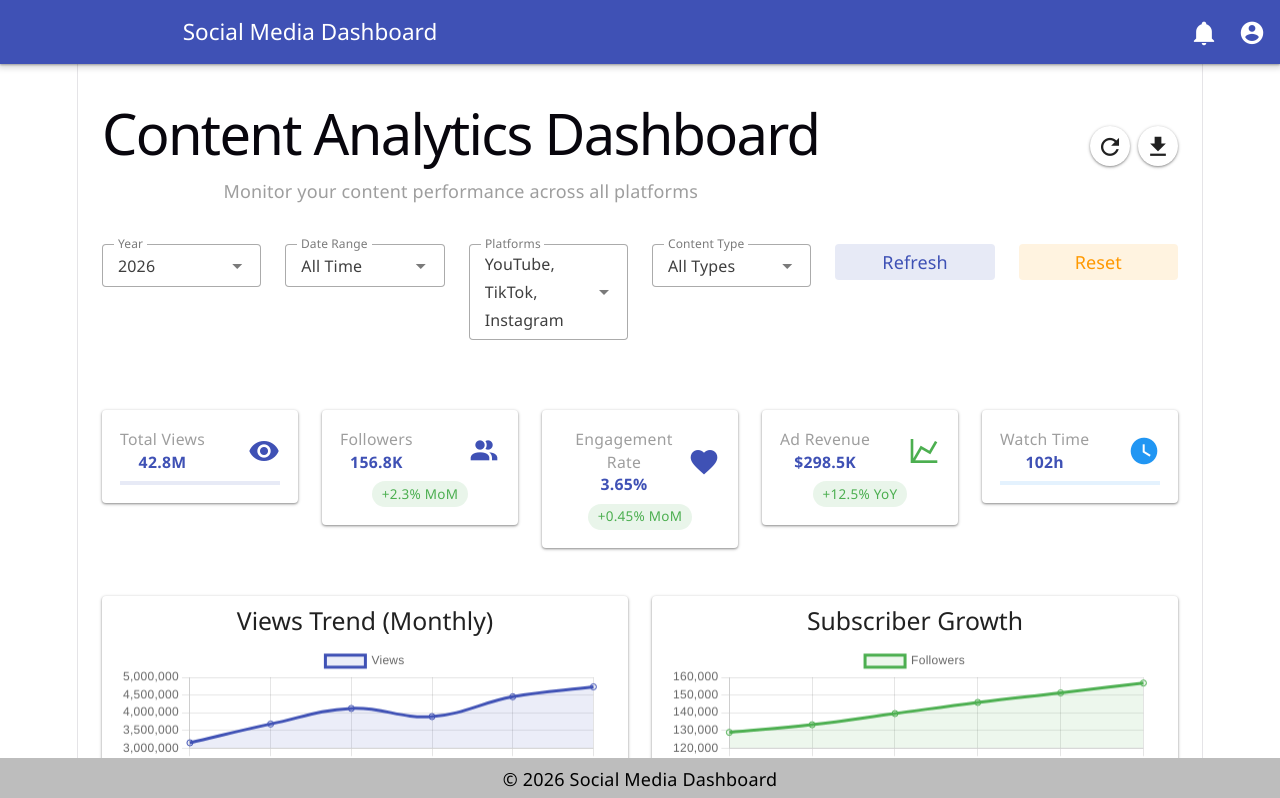
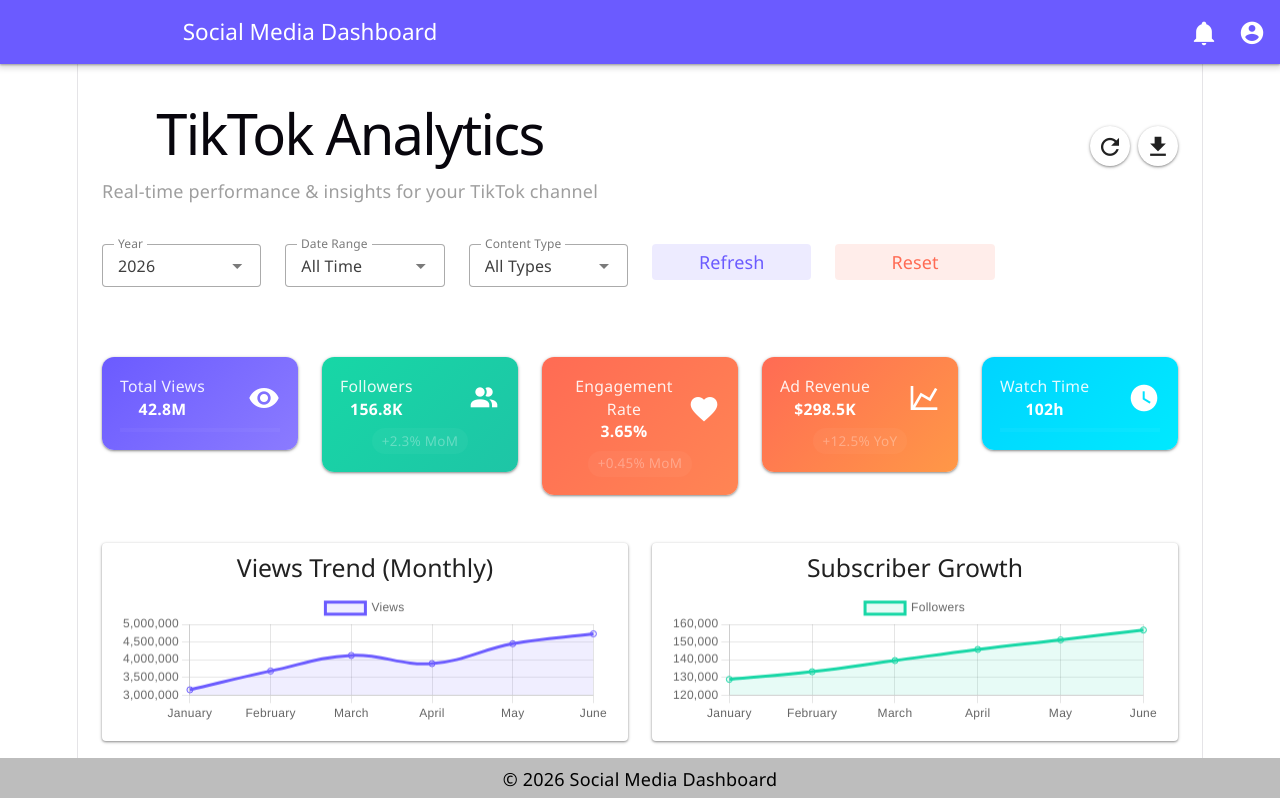
Before and after one commit to lauren-san/case-study-P301, a Vue app: page / in a window 1280 px wide. Shown: the top 798 px of the page. Built offline with nearby package versions, Linux system fonts and the light colour scheme.

Commit message:
Changed color styles

```diff
--- a/src/main.ts
+++ b/src/main.ts
@@ -29,11 +29,12 @@
     themes: {
       light: {
         colors: {
-          primary: '#3f51b5',
-          secondary: '#FF9800',
-          success: '#4CAF50',
-          warning: '#FFC107',
-          error: '#F44336'
+          primary: '#6B5BFF',
+          secondary: '#FF6B54',
+          success: '#17D7A6',
+          warning: '#FFA500',
+          error: '#FF4757',
+          info: '#00D4FF'
         }
       }
     }
--- a/src/style.css
+++ b/src/style.css
@@ -299,3 +299,34 @@
     border-right-color: var(--border);
   }
 }
+
+/* Gradient Card Styles */
+.gradient-card {
+  background-attachment: fixed;
+  transition: transform 0.2s ease, box-shadow 0.2s ease;
+}
+
+.gradient-card:hover {
+  transform: translateY(-2px);
+  box-shadow: 0 8px 24px rgba(0, 0, 0, 0.15);
+}
+
+.gradient-purple {
+  background: linear-gradient(135deg, #6B5BFF 0%, #8B7BFF 100%);
+}
+
+.gradient-teal {
+  background: linear-gradient(135deg, #17D7A6 0%, #1EC5A6 100%);
+}
+
+.gradient-orange {
+  background: linear-gradient(135deg, #FF6B54 0%, #FF8554 100%);
+}
+
+.gradient-coral {
+  background: linear-gradient(135deg, #FF6B54 0%, #FF9847 100%);
+}
+
+.gradient-cyan {
+  background: linear-gradient(135deg, #00D4FF 0%, #00E9FF 100%);
+}
--- a/src/views/Home.vue
+++ b/src/views/Home.vue
@@ -5,8 +5,8 @@
       <v-col cols="12">
         <div class="d-flex align-center justify-space-between">
           <div>
-            <h1 class="text-h6 font-weight-bold">Content Analytics Dashboard</h1>
-            <p class="text-caption text-grey mt-1">Monitor your content performance across all platforms</p>
+            <h1 class="text-h6 font-weight-bold">TikTok Analytics</h1>
+            <p class="text-caption text-grey mt-1">Real-time performance & insights for your TikTok channel</p>
           </div>
           <div class="d-flex gap-2">
             <v-btn @click="refreshData" icon size="small">
@@ -44,19 +44,7 @@
           @update:modelValue="applyFilters"
         ></v-select>
       </v-col>
-      <v-col cols="12" sm="6" md="2">
-        <v-select
-          v-model="selectedPlatforms"
-          :items="platformOptions"
-          item-title="title"
-          item-value="value"
-          label="Platforms"
-          variant="outlined"
-          multiple
-          density="compact"
-          @update:modelValue="applyFilters"
-        ></v-select>
-      </v-col>
+
       <v-col cols="12" sm="6" md="2">
         <v-select
           v-model="selectedContentType"
@@ -80,76 +68,76 @@
     <!-- KPI Cards Row -->
     <v-row class="mb-6" style="flex-wrap: nowrap;">
       <v-col cols="12" sm="6" md="2.4" style="flex: 1; min-width: 0;">
-        <v-card elevation="1">
+        <v-card elevation="1" class="gradient-card gradient-purple" style="border-radius: 12px; color: white;">
           <v-card-text>
             <div class="d-flex align-center justify-space-between">
               <div>
-                <p class="text-subtitle2 text-grey">Total Views</p>
-                <p class="text-h5 font-weight-bold" style="color: #3f51b5">{{ formatNumber(metrics.totalViews) }}</p>
+                <p class="text-subtitle2" style="opacity: 0.9;">Total Views</p>
+                <p class="text-h5 font-weight-bold">{{ formatNumber(metrics.totalViews) }}</p>
               </div>
-              <v-icon size="32" color="primary">mdi-eye</v-icon>
+              <v-icon size="32" color="white">mdi-eye</v-icon>
             </div>
-            <v-progress-linear :value="85" color="primary" class="mt-2" height="4"></v-progress-linear>
+            <v-progress-linear :value="85" color="rgba(255,255,255,0.3)" class="mt-2" height="4"></v-progress-linear>
           </v-card-text>
         </v-card>
       </v-col>
 
       <v-col cols="12" sm="6" md="2.4" style="flex: 1; min-width: 0;">
-        <v-card elevation="1">
+        <v-card elevation="1" class="gradient-card gradient-teal" style="border-radius: 12px; color: white;">
           <v-card-text>
             <div class="d-flex align-center justify-space-between">
               <div>
-                <p class="text-subtitle2 text-grey">Followers</p>
-                <p class="text-h5 font-weight-bold" style="color: #3f51b5">{{ formatNumber(metrics.totalFollowers) }}</p>
+                <p class="text-subtitle2" style="opacity: 0.9;">Followers</p>
+                <p class="text-h5 font-weight-bold">{{ formatNumber(metrics.totalFollowers) }}</p>
               </div>
-              <v-icon size="32" color="primary">mdi-account-multiple</v-icon>
+              <v-icon size="32" color="white">mdi-account-multiple</v-icon>
             </div>
-            <v-chip size="small" color="success" text-color="white" class="mt-2">+2.3% MoM</v-chip>
+            <v-chip size="small" color="rgba(255,255,255,0.3)" text-color="white" class="mt-2">+2.3% MoM</v-chip>
           </v-card-text>
         </v-card>
       </v-col>
 
       <v-col cols="12" sm="6" md="2.4" style="flex: 1; min-width: 0;">
-        <v-card elevation="1">
+        <v-card elevation="1" class="gradient-card gradient-orange" style="border-radius: 12px; color: white;">
           <v-card-text>
             <div class="d-flex align-center justify-space-between">
               <div>
-                <p class="text-subtitle2 text-grey">Engagement Rate</p>
-                <p class="text-h5 font-weight-bold" style="color: #3f51b5">{{ metrics.totalEngagementRate.toFixed(2) }}%</p>
+                <p class="text-subtitle2" style="opacity: 0.9;">Engagement Rate</p>
+                <p class="text-h5 font-weight-bold">{{ metrics.totalEngagementRate.toFixed(2) }}%</p>
               </div>
-              <v-icon size="32" color="primary">mdi-heart</v-icon>
+              <v-icon size="32" color="white">mdi-heart</v-icon>
             </div>
-            <v-chip size="small" color="success" text-color="white" class="mt-2">+0.45% MoM</v-chip>
+            <v-chip size="small" color="rgba(255,255,255,0.3)" text-color="white" class="mt-2">+0.45% MoM</v-chip>
           </v-card-text>
         </v-card>
       </v-col>
 
       <v-col cols="12" sm="6" md="2.4" style="flex: 1; min-width: 0;">
-        <v-card elevation="1">
+        <v-card elevation="1" class="gradient-card gradient-coral" style="border-radius: 12px; color: white;">
           <v-card-text>
             <div class="d-flex align-center justify-space-between">
               <div>
-                <p class="text-subtitle2 text-grey">Ad Revenue</p>
-                <p class="text-h5 font-weight-bold" style="color: #3f51b5">${{ formatNumber(metrics.totalAdRevenue) }}</p>
+                <p class="text-subtitle2" style="opacity: 0.9;">Ad Revenue</p>
+                <p class="text-h5 font-weight-bold">${{ formatNumber(metrics.totalAdRevenue) }}</p>
               </div>
-              <v-icon size="32" color="success">mdi-chart-line</v-icon>
+              <v-icon size="32" color="white">mdi-chart-line</v-icon>
             </div>
-            <v-chip size="small" color="success" text-color="white" class="mt-2">+12.5% YoY</v-chip>
+            <v-chip size="small" color="rgba(255,255,255,0.3)" text-color="white" class="mt-2">+12.5% YoY</v-chip>
           </v-card-text>
         </v-card>
       </v-col>
 
       <v-col cols="12" sm="6" md="2.4" style="flex: 1; min-width: 0;">
-        <v-card elevation="1">
+        <v-card elevation="1" class="gradient-card gradient-cyan" style="border-radius: 12px; color: white;">
           <v-card-text>
             <div class="d-flex align-center justify-space-between">
               <div>
-                <p class="text-subtitle2 text-grey">Watch Time</p>
-                <p class="text-h5 font-weight-bold" style="color: #3f51b5">{{ formatNumber(metrics.avgWatchTimeHours) }}h</p>
+                <p class="text-subtitle2" style="opacity: 0.9;">Watch Time</p>
+                <p class="text-h5 font-weight-bold">{{ formatNumber(metrics.avgWatchTimeHours) }}h</p>
               </div>
-              <v-icon size="32" color="info">mdi-clock</v-icon>
+              <v-icon size="32" color="white">mdi-clock</v-icon>
             </div>
-            <v-progress-linear :value="72" color="info" class="mt-2" height="4"></v-progress-linear>
+            <v-progress-linear :value="72" color="rgba(255,255,255,0.3)" class="mt-2" height="4"></v-progress-linear>
           </v-card-text>
         </v-card>
       </v-col>
@@ -254,7 +242,6 @@
 
 const selectedYear = ref(2026)
 const selectedDateRange = ref('all')
-const selectedPlatforms = ref(['YouTube', 'TikTok', 'Instagram'])
 const selectedContentType = ref('all')
 
 const yearOptions = [2024, 2025, 2026]
@@ -264,13 +251,6 @@
   { title: 'Last 30 Days', value: '30' },
   { title: 'Last 90 Days', value: '90' },
   { title: 'All Time', value: 'all' }
-]
-
-const platformOptions = [
-  { title: 'YouTube', value: 'YouTube' },
-  { title: 'TikTok', value: 'TikTok' },
-  { title: 'Instagram', value: 'Instagram' },
-  { title: 'Twitter', value: 'Twitter' }
 ]
 
 const contentTypeOptions = [
@@ -293,7 +273,7 @@
 
 const metrics = ref(metricsData.overview)
 const monthlyData = ref(metricsData.monthlyData.filter(m => m.year === selectedYear.value))
-const topContent = ref(metricsData.topContent)
+const topContent = ref(metricsData.topContent.filter(c => c.platform === 'TikTok'))
 const platformPerformance = metricsData.platformPerformance
 const contentTypePerformance = metricsData.contentTypePerformance
 
@@ -310,17 +290,14 @@
 const applyFilters = () => {
   monthlyData.value = metricsData.monthlyData.filter(m => m.year === selectedYear.value)
 
+  // Filter for TikTok content only
+  let filteredContent = metricsData.topContent.filter(c => c.platform === 'TikTok')
+
   if (selectedContentType.value !== 'all') {
-    topContent.value = metricsData.topContent.filter(c => c.type === selectedContentType.value)
-  } else {
-    topContent.value = metricsData.topContent
+    filteredContent = filteredContent.filter(c => c.type === selectedContentType.value)
   }
 
-  if (selectedPlatforms.value.length > 0) {
-    topContent.value = topContent.value.filter(c => selectedPlatforms.value.includes(c.platform))
-  }
-
-  console.log('Filters applied:', { year: selectedYear.value, dateRange: selectedDateRange.value, platforms: selectedPlatforms.value, contentType: selectedContentType.value })
+  topContent.value = filteredContent
 
   // Redraw charts
   setTimeout(() => {
@@ -331,7 +308,6 @@
 const resetFilters = () => {
   selectedYear.value = 2026
   selectedDateRange.value = 'all'
-  selectedPlatforms.value = ['YouTube', 'TikTok', 'Instagram']
   selectedContentType.value = 'all'
   applyFilters()
 }
@@ -367,8 +343,8 @@
           {
             label: 'Views',
             data: monthlyData.value.map(m => m.views),
-            borderColor: '#3f51b5',
-            backgroundColor: 'rgba(63, 81, 181, 0.1)',
+            borderColor: '#6B5BFF',
+            backgroundColor: 'rgba(107, 91, 255, 0.1)',
             tension: 0.4,
             fill: true
           }
@@ -393,8 +369,8 @@
           {
             label: 'Followers',
             data: monthlyData.value.map(m => m.followers),
-            borderColor: '#4CAF50',
-            backgroundColor: 'rgba(76, 175, 80, 0.1)',
+            borderColor: '#17D7A6',
+            backgroundColor: 'rgba(23, 215, 166, 0.1)',
             tension: 0.4,
             fill: true
           }
@@ -442,7 +418,7 @@
         datasets: [
           {
             data: [lastMonth.likes, lastMonth.comments, lastMonth.shares],
-            backgroundColor: ['#3f51b5', '#FF9800', '#4CAF50']
+            backgroundColor: ['#6B5BFF', '#FF9800', '#17D7A6']
           }
         ]
       },
@@ -465,7 +441,7 @@
           {
             label: 'Views',
             data: contentTypePerformance.map(ct => ct.views / 1000000),
-            backgroundColor: '#2196F3'
+            backgroundColor: '#00D4FF'
           }
         ]
       },
@@ -489,12 +465,12 @@
           {
             label: 'Followers',
             data: Object.values(platformPerformance).map(p => p.followers),
-            backgroundColor: '#3f51b5'
+            backgroundColor: '#6B5BFF'
           },
           {
             label: 'Engagement %',
             data: Object.values(platformPerformance).map(p => p.engagement),
-            backgroundColor: '#4CAF50'
+            backgroundColor: '#17D7A6'
           }
         ]
       },
```
Also changed, not shown: 8 other files (tests, documents, lock files or other folders).
